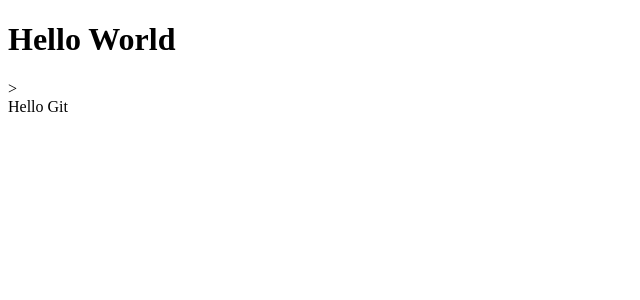
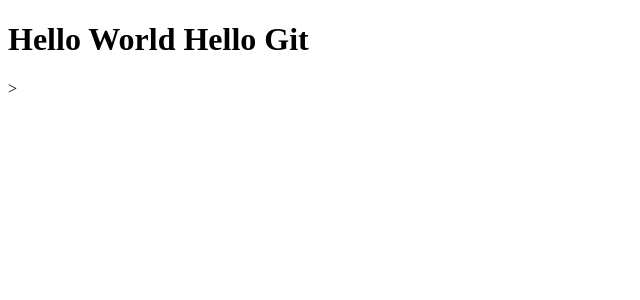
Before and after one commit to yein0528/clone-x-frontend, a Vue app: page / in a window 1280 px wide. Shown: the top 300 px of the page, without its empty margins (0-640 px from the left). Built offline with nearby package versions, Linux system fonts and the light colour scheme.

Commit message:
#1 Edit Text

```diff
--- a/src/App.vue
+++ b/src/App.vue
@@ -1,6 +1,5 @@
 <template>
-<h1>Hello World</h1>>
-<div>Hello Git</div>
+<h1>Hello World Hello Git</h1>>
 </template>
 
 <script>
```
